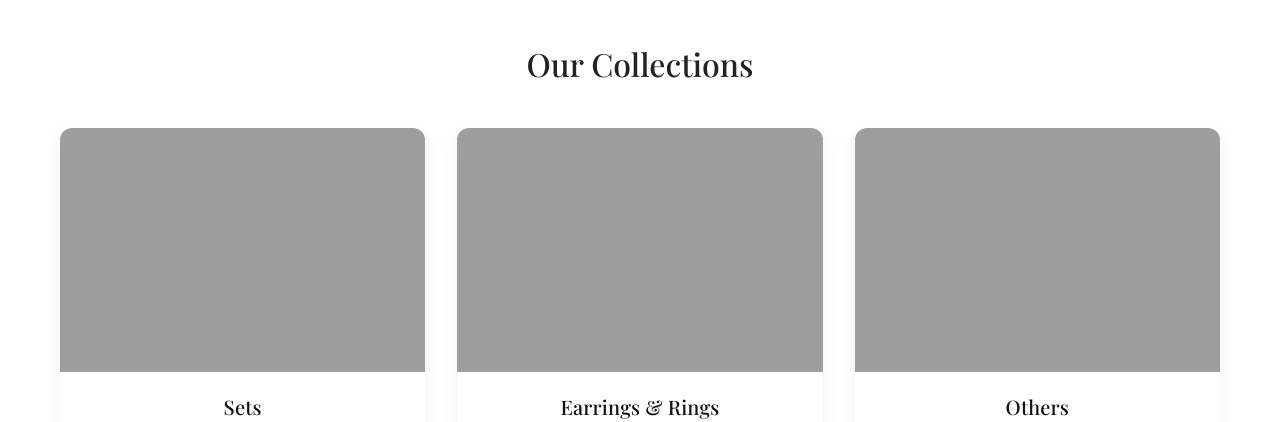
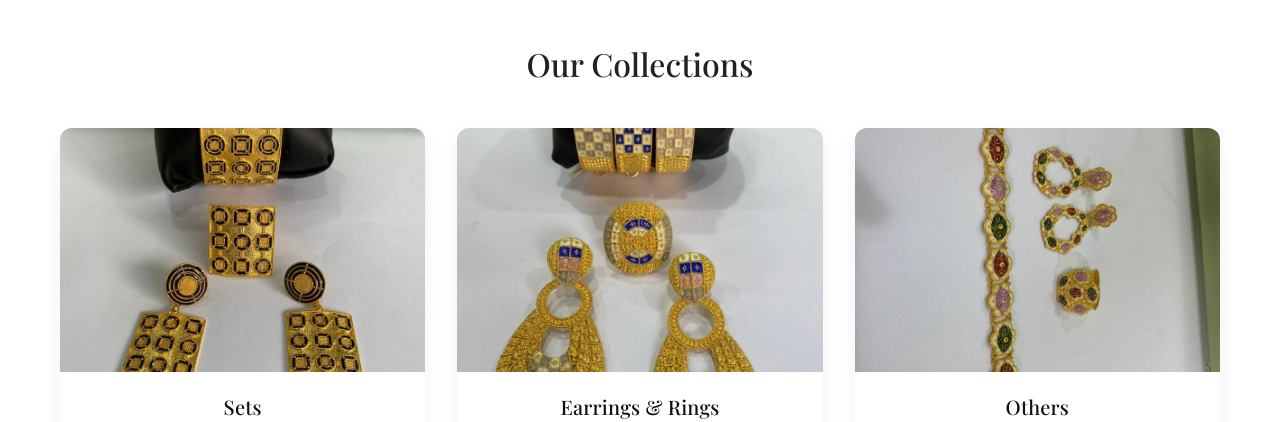
Before and after one commit to sidimohamed-tech/SalmaDeyJewellery, a React (Vite) app: page / in a window 1280 px wide. Shown: the part 820-1242 px from the top of the page. Built offline with nearby package versions, Linux system fonts and the light colour scheme; no server answers; the HTML template or start-up script is replaced by a standard one.

Commit message:
utilisations des images locales 3

```diff
--- a/src/components/Collections.jsx
+++ b/src/components/Collections.jsx
@@ -5,17 +5,17 @@ const Collections = () => {
   const categories = [
     {
       title: "Sets",
-      image: "http://localhost:3000/images/ensembles/IMG-20251016-WA0014.jpg",
+      image: "/produits/ensembles/IMG-20251016-WA0014.jpg",
       link: "/jewellery/sets",
     },
     {
       title: "Earrings & Rings",
-      image: "http://localhost:3000/images/ensembles/IMG-20251016-WA0016.jpg",
+      image: "/produits/ensembles/IMG-20251016-WA0016.jpg",
       link: "/jewellery/earrings-and-rings",
     },
     {
       title: "Others",
-      image: "http://localhost:3000/images/autres/IMG-20251016-WA0020.jpg",
+      image: "/produits/autres/IMG-20251016-WA0020.jpg",
       link: "/jewellery/others",
     },
   ];
```
